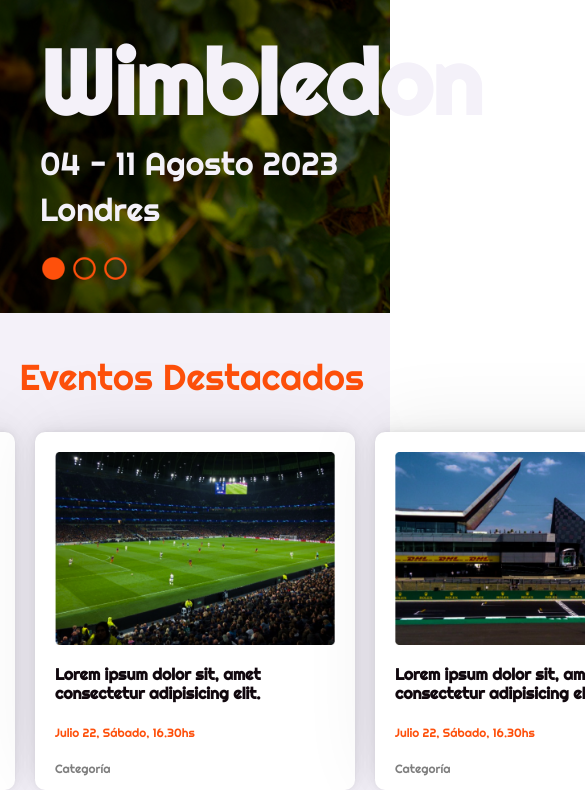
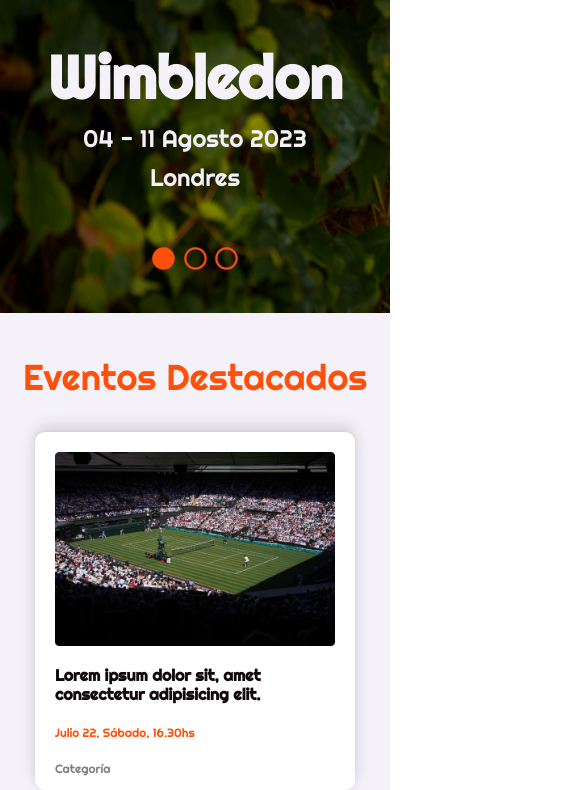
Before and after one commit to jjboydo/proyecto-personal-eventopia, a website: page pages/eventos.html in a window 390 px wide. Shown: the part 67-857 px from the top of the page, 585 px wide, since content can reach past the window. Drawn offline with nearby package versions, Linux system fonts and the light colour scheme.

Commit message:
Implementacion del resto de media queries en eventos

```diff
--- a/pages/eventos.html
+++ b/pages/eventos.html
@@ -40,7 +40,7 @@
                             <a class="nav-link" href="../index.html">Inicio</a>
                         </li>
                         <li class="nav-item">
-                            <a class="nav-link" href="eventos.html">Eventos</a>
+                            <a class="nav-link actual" href="eventos.html">Eventos</a>
                         </li>
                         <li class="nav-item">
                             <a class="nav-link" href="contacto.html">Contacto</a>
@@ -49,7 +49,7 @@
                             <a class="nav-link" href="about.html">Sobre Nosotros</a>
                         </li>
                         <li class="nav-item">
-                            <a class="nav-link actual" href="login.html">Iniciar Sesión</a>
+                            <a class="nav-link" href="login.html">Iniciar Sesión</a>
                         </li>
                         <li class="nav-item">
                             <a class="nav-link" href=""><img src="../assets/img/buscar.png" alt="Busqueda"></a>
--- a/scss/layout/_media-1024.scss
+++ b/scss/layout/_media-1024.scss
@@ -84,6 +84,22 @@
         padding-right: 5%;
     }
 
+    /* EVENTOS */
+
+    .section-categoria {
+        height: 32.375rem;
+        .article-container {
+            flex-wrap: wrap;
+            justify-content: space-evenly;
+            padding: 0 2.5rem;
+            row-gap: 3.75rem;
+            overflow: hidden;
+            article {
+                overflow: visible;
+            }
+        }
+    }
+
     /* FOOTER */
     footer{
         height: 28.125rem;
--- a/scss/layout/_media-380.scss
+++ b/scss/layout/_media-380.scss
@@ -85,4 +85,44 @@
         }
     }
 
+    /* EVENTOS */
+
+    .section-eventos-principales {
+        .descripcion {
+            a{
+                h2{
+                    font-size: 3.125rem;
+                }
+            }
+            h4 {
+                font-size: 1.25rem;
+            }
+            h5 {
+                font-size: 1.25rem;
+            }
+        }
+    }
+
+    .section-eventos {
+        button {
+            width: 16.25rem;
+        }
+    }
+
+    .section-categoria {
+        height: 77.25rem;
+        h3{
+            font-size: 1.875rem;
+        }
+        .article-container {
+            flex-direction: column;
+            flex-wrap: nowrap;
+            row-gap: 0rem;
+            article {
+                width: 18rem;
+                height: 21.375rem;
+            }
+        }
+    }
+
 }
--- a/scss/layout/_media-480.scss
+++ b/scss/layout/_media-480.scss
@@ -192,6 +192,46 @@
         }
     }
 
+    /* EVENTOS */
+
+    .section-eventos-principales {
+        justify-content: space-evenly;
+        align-items: center;
+        padding: 0;
+        .descripcion {
+            a{
+                h2{
+                    font-size: 3.75rem;
+                }
+            }
+            h4 {
+                font-size: 1.5rem;
+            }
+            h5 {
+                font-size: 1.5rem;
+            }
+        }
+    }
+
+    .section-eventos {
+        button {
+            width: 21.25rem;
+        }
+    }
+
+    .section-categoria {
+        height: 82.375rem;
+        h3{
+            padding: 1.25rem 0 0 0;
+            align-self: center;
+        }
+        .article-container {
+            flex-direction: column;
+            flex-wrap: nowrap;
+            row-gap: 0rem;
+        }
+    }
+
     /* FOOTER */
 
     footer {
--- a/scss/layout/_media-640.scss
+++ b/scss/layout/_media-640.scss
@@ -101,4 +101,24 @@
         grid-template-rows: auto 48.75rem 44.75rem;
     }
 
+
+    /* EVENTOS */
+
+    .section-eventos-principales {
+        justify-content: space-evenly;
+        .descripcion {
+            a{
+                h2{
+                    font-size: 4.5rem;
+                }
+            }
+            h4 {
+                font-size: 1.625rem;
+            }
+            h5 {
+                font-size: 1.625rem;
+            }
+        }
+    }
+
 }
--- a/scss/layout/_seccion-eventos.scss
+++ b/scss/layout/_seccion-eventos.scss
@@ -25,7 +25,7 @@
     height: 34.375rem;
     margin-top: 1.4375rem;
     @include flex(column,none,none,center);
-    gap: 1.5625rem;
+    gap: .3125rem;
     h3 {
         color: $color-10;
         align-self: flex-start;
@@ -39,8 +39,9 @@
         gap: 2.25rem;
         article {
             background: #FFFFFF;
-            box-shadow: 0rem -0.5rem 5rem rgba(0, 0, 0, 0.07),
-                0rem -2.92013px 29.2013px rgba(0, 0, 0, 0.0482987),
+            margin: 1.25rem 0;
+            box-shadow: 0rem -0.5rem 1rem rgba(0, 0, 0, 0.07),
+                0rem -2.92013px 20.2013px rgba(0, 0, 0, 0.0482987),
                 0px -1.41767px 14.1767px rgba(0, 0, 0, 0.0389404),
                 0px -0.694968px 6.94968px rgba(0, 0, 0, 0.0310596),
                 0px -0.274791px 2.74791px rgba(0, 0, 0, 0.0217013);
```
Also changed, not shown: css/style.css, 1 other file.
